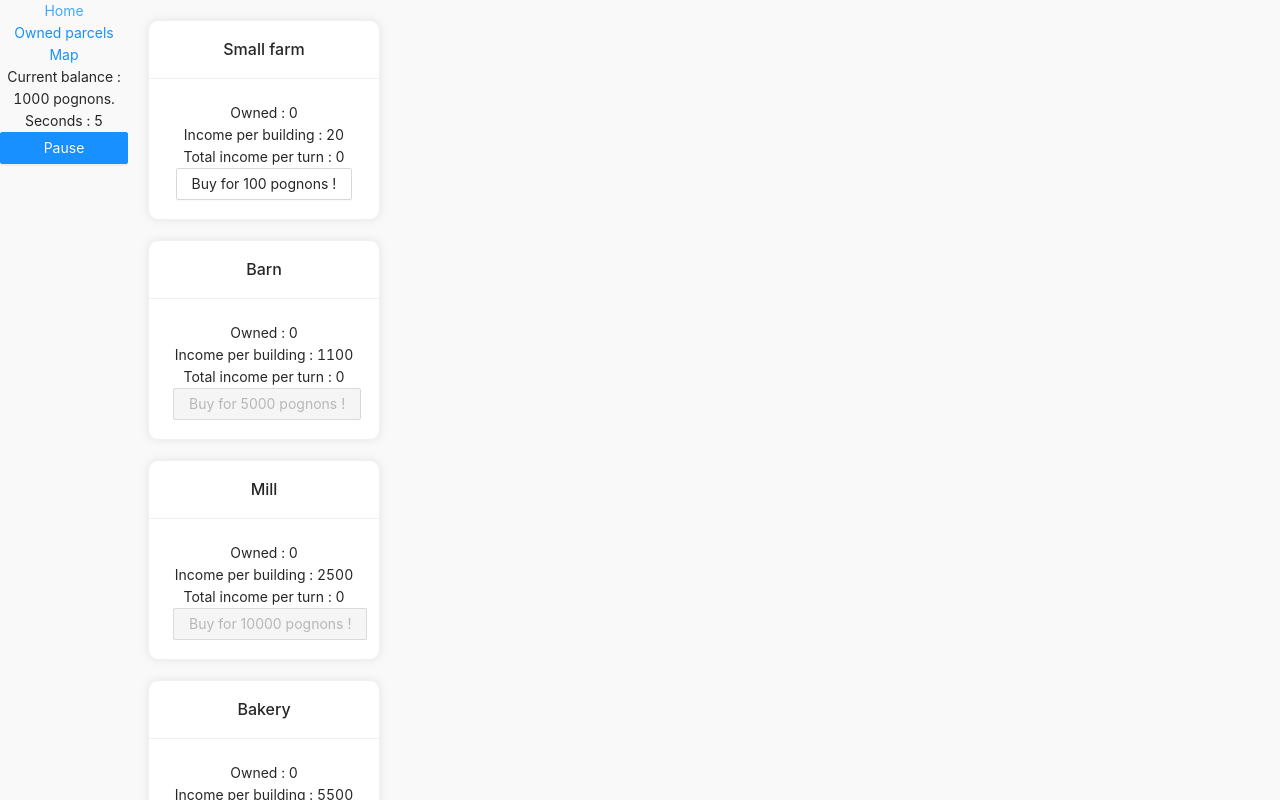
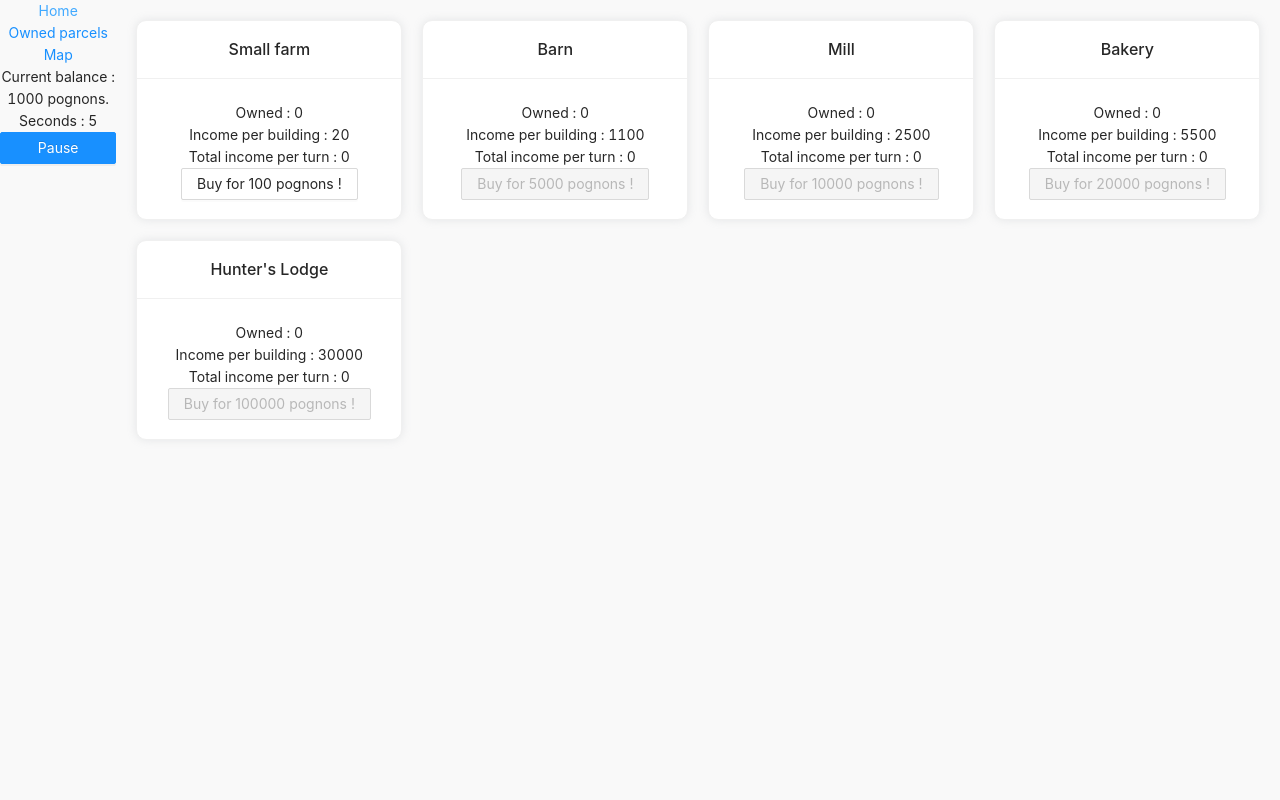
Before and after one commit to LaDistance/farm-and-conquer, a React (Create React App) app: page /parcel/1 in a window 1280 px wide. Shown: the top 800 px of the page. Built offline with nearby package versions, Linux system fonts and the light colour scheme.

Commit message:
Page styles

```diff
--- a/src/pages/OwnedParcels/OwnedParcels.tsx
+++ b/src/pages/OwnedParcels/OwnedParcels.tsx
@@ -2,13 +2,13 @@ import { useAppSelector } from "../../app/hooks";
 import { selectOwnedParcels } from "../../features/ownedParcels/ownedParcelsSlice";
 import { selectParcels } from "../../features/parcels/parcelsSlice";
 import { ParcelCard } from "../../components/Parcel";
-
+import pageStyles from "../../styles/PageStyles.module.scss";
 export const OwnedParcels = () => {
   const parcels = useAppSelector(selectParcels);
   const ownedParcels = useAppSelector(selectOwnedParcels);
 
   return (
-    <div>
+    <div className={pageStyles.page}>
       {ownedParcels.map((parcelIndex) => (
         <ParcelCard
           parcel={parcels.find((parcel) => parcel.id === parcelIndex)!}
--- a/src/pages/ParcelPage/ParcelPage.tsx
+++ b/src/pages/ParcelPage/ParcelPage.tsx
@@ -14,6 +14,7 @@ import { getLayouts } from "../../data/layouts";
 import "react-grid-layout/css/styles.css";
 import "react-resizable/css/styles.css";
 import styles from "./ParcelPage.module.scss";
+import pageStyles from "../../styles/PageStyles.module.scss";
 import { ResponsiveGridLayout } from "../../components/ResponsiveGridLayout/ResponsiveGridLayout";
 export const ParcelPage = () => {
   // Hooks
@@ -63,7 +64,7 @@ export const ParcelPage = () => {
   };
 
   return (
-    <div>
+    <div className={pageStyles.page}>
       <ResponsiveGridLayout layouts={getLayouts(parcel.farmBuildings)}>
         {parcel.farmBuildings.map((building) => (
           <div className={styles.gridItem} key={building.building.id}>
--- a/src/pages/ParcelsMap/ParcelsMap.tsx
+++ b/src/pages/ParcelsMap/ParcelsMap.tsx
@@ -1,13 +1,13 @@
 import { useAppDispatch, useAppSelector } from "../../app/hooks";
 import { selectParcels } from "../../features/parcels/parcelsSlice";
-
+import pageStyles from "../../styles/PageStyles.module.scss";
 export const ParcelsMap = () => {
   const parcels = useAppSelector(selectParcels);
   const dispatch = useAppDispatch();
 
   return (
-    <div>
-      <span>ParcelsMap</span>
+    <div className={pageStyles.page}>
+      <h1>ParcelsMap</h1>
     </div>
   );
 };
--- /dev/null
+++ b/src/styles/PageStyles.module.scss
@@ -0,0 +1,6 @@
+.page {
+  display: flex;
+  flex-direction: column;
+  width: 100%;
+  height: 100%;
+}
```
